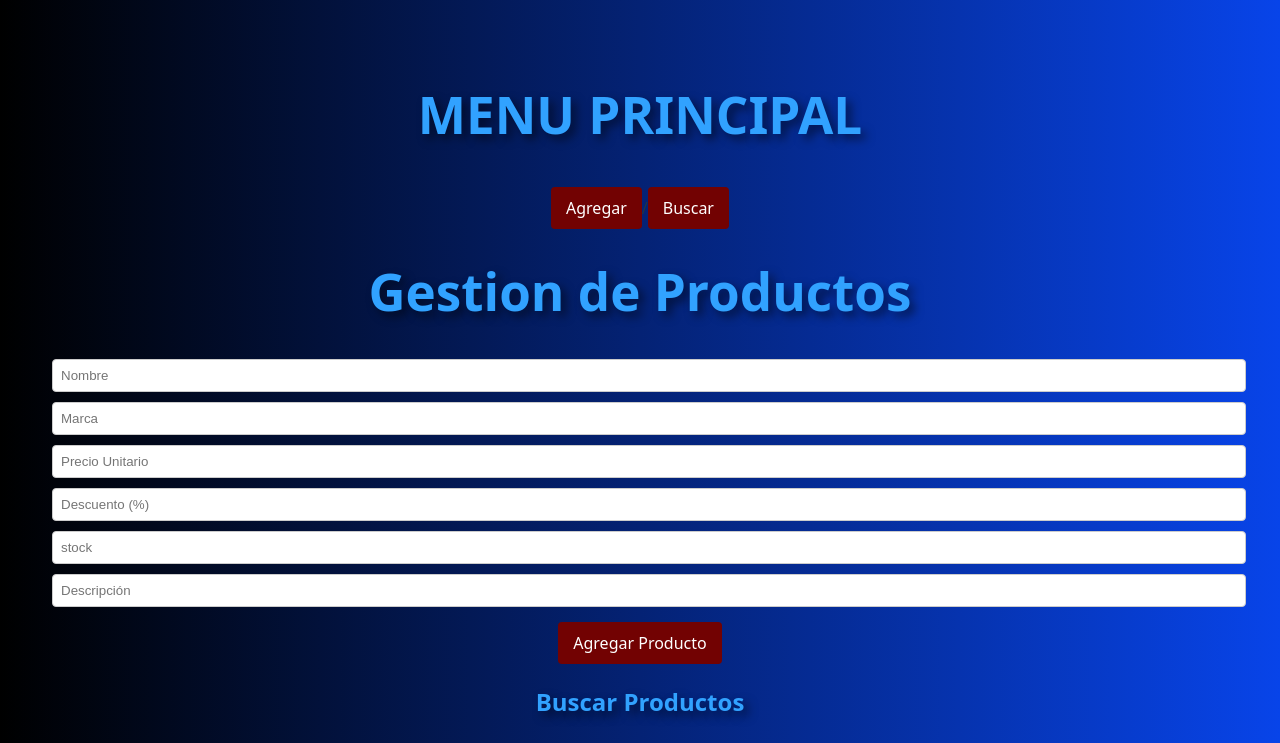
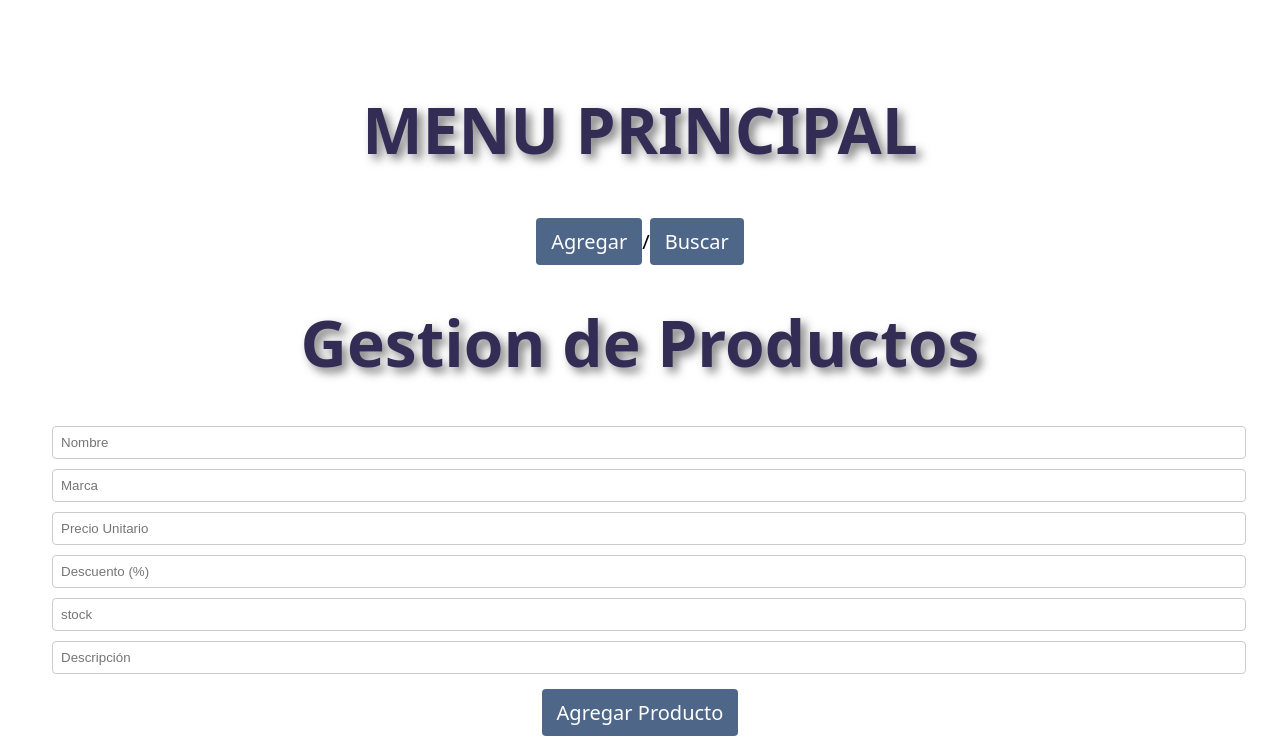
Before and after one commit to prieto555/tp04PV2025Grupo5, a React (Vite) app: page / in a window 1280 px wide. Shown: the top 743 px of the page. Built offline with nearby package versions, Linux system fonts and the light colour scheme.

Commit message:
agregar.css terminado por Venancio_Copa

```diff
--- a/src/assets/components/Agregar.jsx
+++ b/src/assets/components/Agregar.jsx
@@ -93,7 +93,7 @@ const eliminarProducto = (id) => {
                     { prod.modificado===false ? (
                         <Modificar b={prod} funcion_modificar={agregar_modificado}></Modificar>
                     ) : (
-                        <div>
+                        <div className="form">
                             ID: {prod.id} -
                             Nombre = {prod.nombre} -
                             Marca = {prod.marca} -
--- a/src/assets/css/agregar.css
+++ b/src/assets/css/agregar.css
@@ -1,6 +1,6 @@
 body {
 
-    background: linear-gradient(to right, #000000, #0844e9);
+    background: linear-gradient(to right, #E3EEB2);
     background-size: cover;
 
     margin: 0;
@@ -8,7 +8,7 @@ body {
 }
 
 h1, h2 {
-    color: #31a2ff;
+    color: #332D56;
     text-align: center;
     text-shadow: 5px 5px 10px rgba(0, 0, 0, 0.5)
 
@@ -23,7 +23,7 @@ input {
 }
 
 button {
-    background-color: #720202;
+    background-color: #4E6688;
     color: white;
     border: none;
     padding: 10px 15px;
@@ -31,7 +31,7 @@ button {
     margin-top: 10px;
 }
 li {
-    background: rgb(160, 189, 231);
+   background: linear-gradient(to right, #71C0BB);
     margin: 10px auto;
     padding: 10px;
     display: flex;
@@ -39,3 +39,8 @@ li {
     justify-content: space-between;
 
 }
+div {
+    color: #000000;
+    font-size: 20px;
+
+}
```
